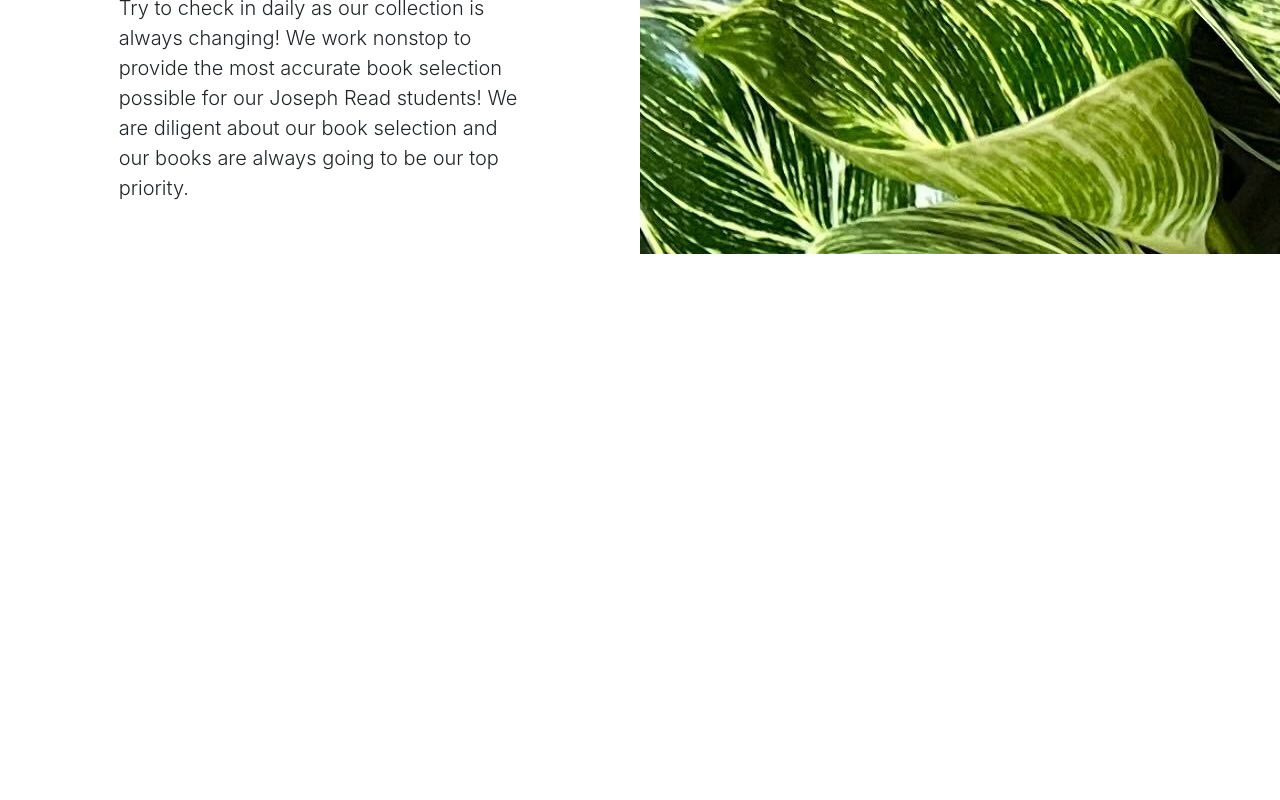
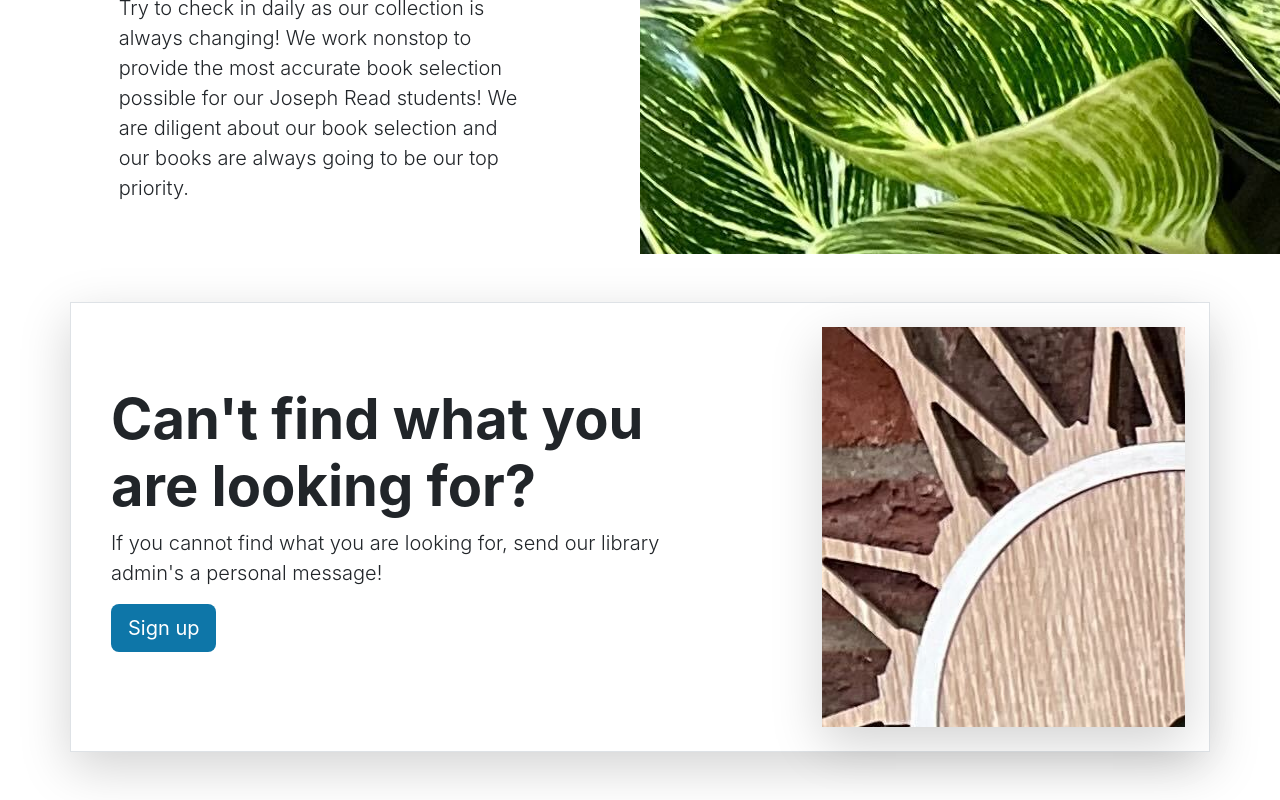
Before and after one commit to JosephHieu/library-app, a React (Create React App) app in the folder 03-frontend/react-library/: page / in a window 1280 px wide. Shown: the part 1670-2470 px from the top of the page. Before the commit the page ends 1924 px from the top, so only its background shows below. Built offline with nearby package versions, Linux system fonts and the light colour scheme.

Commit message:
Home page - Library Services Component

```diff
--- a/03-frontend/react-library/src/App.tsx
+++ b/03-frontend/react-library/src/App.tsx
@@ -4,6 +4,7 @@
 import { ExploreTopBooks } from "./layouts/HomePage/ExploreTopBooks";
 import { Carousel } from "./layouts/HomePage/Carousel";
 import { Heros } from "./layouts/HomePage/Heros";
+import { LibraryServices } from "./layouts/HomePage/LibraryServices";
 
 function App() {
   return (
@@ -12,6 +13,7 @@
       <ExploreTopBooks />
       <Carousel />
       <Heros />
+      <LibraryServices />
     </div>
   );
 }
--- /dev/null
+++ b/03-frontend/react-library/src/layouts/HomePage/LibraryServices.tsx
@@ -0,0 +1,23 @@
+export const LibraryServices = () => {
+  return (
+    <div className="container my-5">
+      <div className="row p-4 align-items-center border shadow-lg">
+        <div className="col-lg-7 p-3">
+          <h1 className="display-4 fw-bold">
+            Can't find what you are looking for?
+          </h1>
+          <p className="lead">
+            If you cannot find what you are looking for, send our library
+            admin's a personal message!
+          </p>
+          <div className="d-grid gap-2 justify-content-md-start mb-4 mb-lg-3">
+            <a href="#" className="btn main-color btn-lg text-white">
+              Sign up
+            </a>
+          </div>
+        </div>
+        <div className="col-lg-4 offset-lg-1 shadow-lg lost-image"></div>
+      </div>
+    </div>
+  );
+};
```
